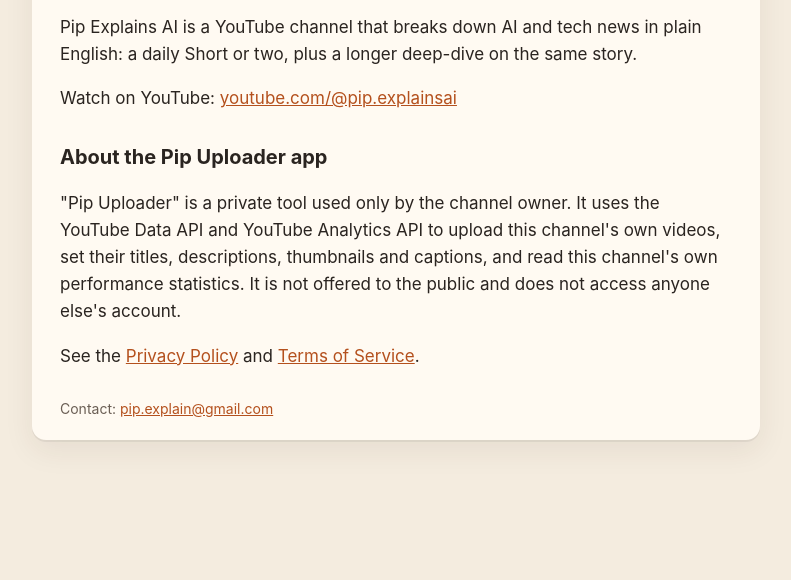
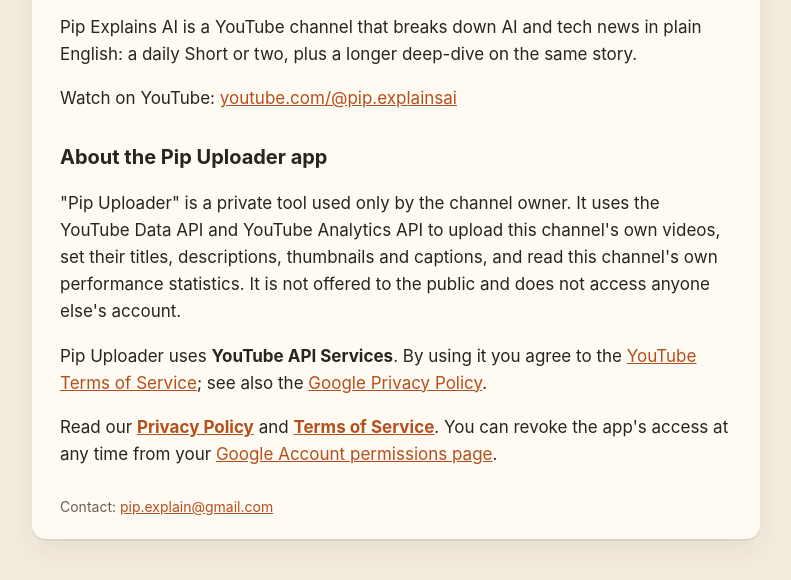
Before and after one commit to AndrewXuTurtle/pip-explains-ai, a plain HTML site: page index.html in a window 1280 px wide. Shown: the part 190-770 px from the top of the page, without its empty margins (244-1035 px from the left). Drawn offline with Linux system fonts and the light colour scheme.

Commit message:
Home: YouTube API Services notice and revocation link

```diff
--- a/index.html
+++ b/index.html
@@ -14,7 +14,8 @@
 <p>Watch on YouTube: <a href="https://www.youtube.com/@pip.explainsai">youtube.com/@pip.explainsai</a></p>
 <h2>About the Pip Uploader app</h2>
 <p>"Pip Uploader" is a private tool used only by the channel owner. It uses the YouTube Data API and YouTube Analytics API to upload this channel's own videos, set their titles, descriptions, thumbnails and captions, and read this channel's own performance statistics. It is not offered to the public and does not access anyone else's account.</p>
-<p>See the <a href="privacy.html">Privacy Policy</a> and <a href="terms.html">Terms of Service</a>.</p>
+<p>Pip Uploader uses <strong>YouTube API Services</strong>. By using it you agree to the <a href="https://www.youtube.com/t/terms">YouTube Terms of Service</a>; see also the <a href="https://policies.google.com/privacy">Google Privacy Policy</a>.</p>
+<p>Read our <a href="privacy.html"><strong>Privacy Policy</strong></a> and <a href="terms.html"><strong>Terms of Service</strong></a>. You can revoke the app's access at any time from your <a href="https://security.google.com/settings/security/permissions">Google Account permissions page</a>.</p>
 <footer>Contact: <a href="mailto:pip.explain@gmail.com">pip.explain@gmail.com</a></footer>
 </div>
 </main></body>
```
